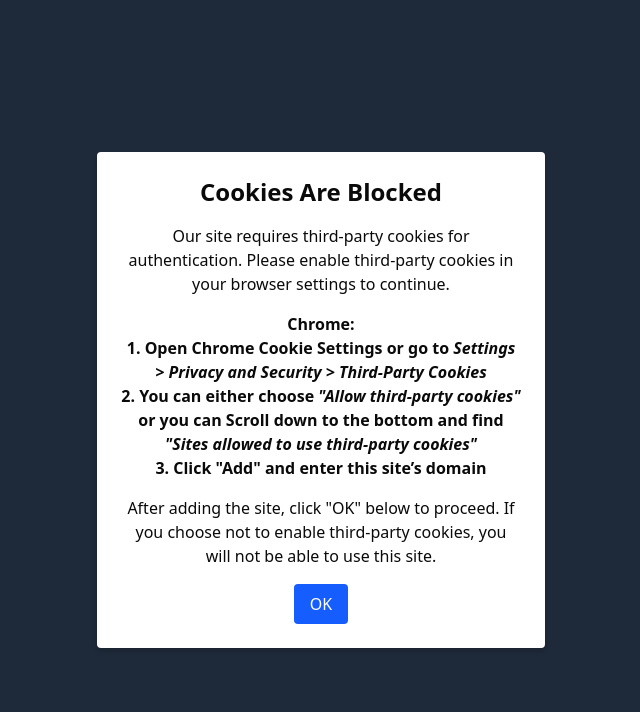
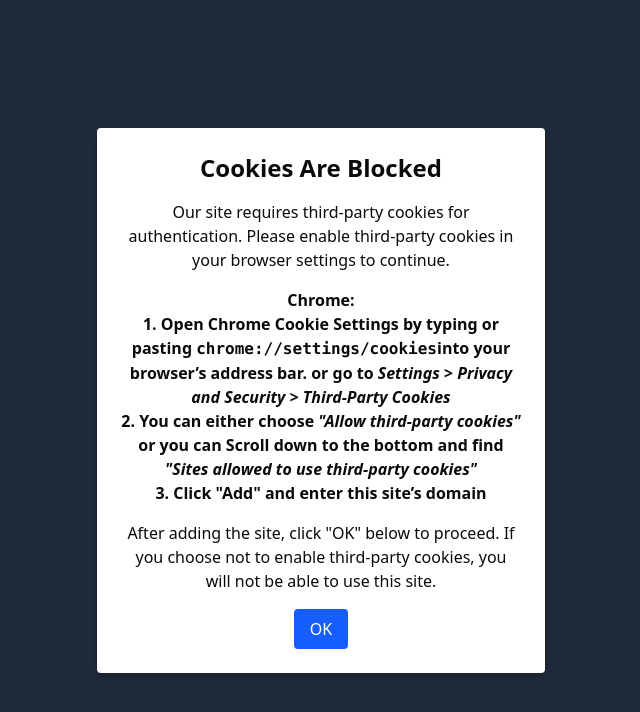
Before and after one commit to Diptesh821/dynamic-dashboard, a Next.js app in the folder frontend/: page /dashboard in a window 1280 px wide. Shown: the top 712 px of the page, without its empty margins (319-959 px from the left). Built offline with nearby package versions, Linux system fonts and the light colour scheme; no server answers.

Commit message:
made changes

```diff
--- a/frontend/pages/dashboard.js
+++ b/frontend/pages/dashboard.js
@@ -59,10 +59,9 @@ export default function LandingPage() {
           <p className="mb-4 font-semibold">
             Chrome:
             <br />
-            1.{" "}
-            <a href="chrome://settings/cookies">
-              <strong>Open Chrome Cookie Settings</strong>
-            </a>{" "}
+            1.
+              Open Chrome Cookie Settings by typing or pasting <code>chrome://settings/cookies</code>
+              into your browser’s address bar.
             or go to <em>Settings &gt; Privacy and Security &gt; Third-Party Cookies</em>
             <br />
             2. You can either choose <em>&quot;Allow third-party cookies&quot; </em> or you can Scroll down to the bottom and find <em>&quot;Sites allowed to use third-party cookies&quot; </em>
```
